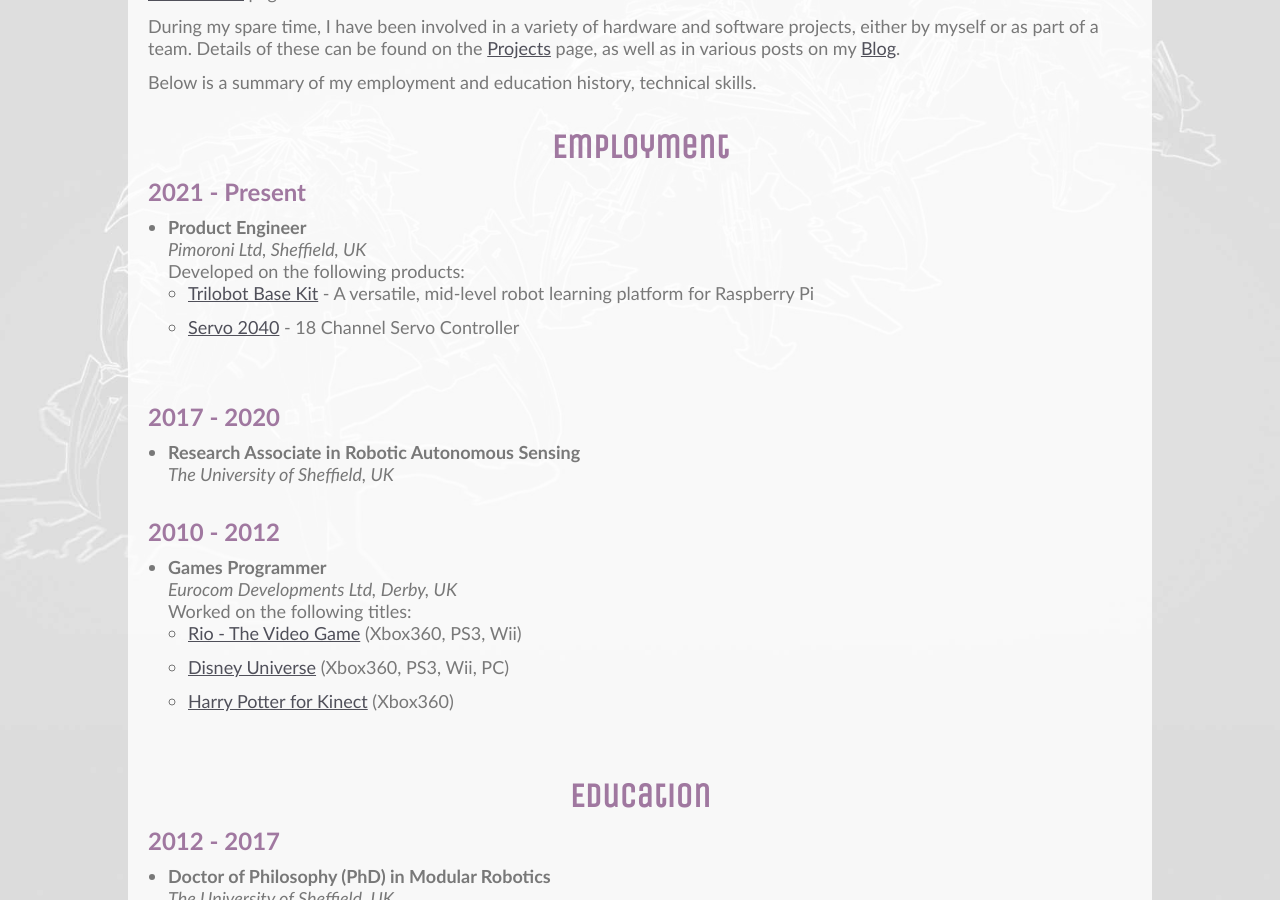
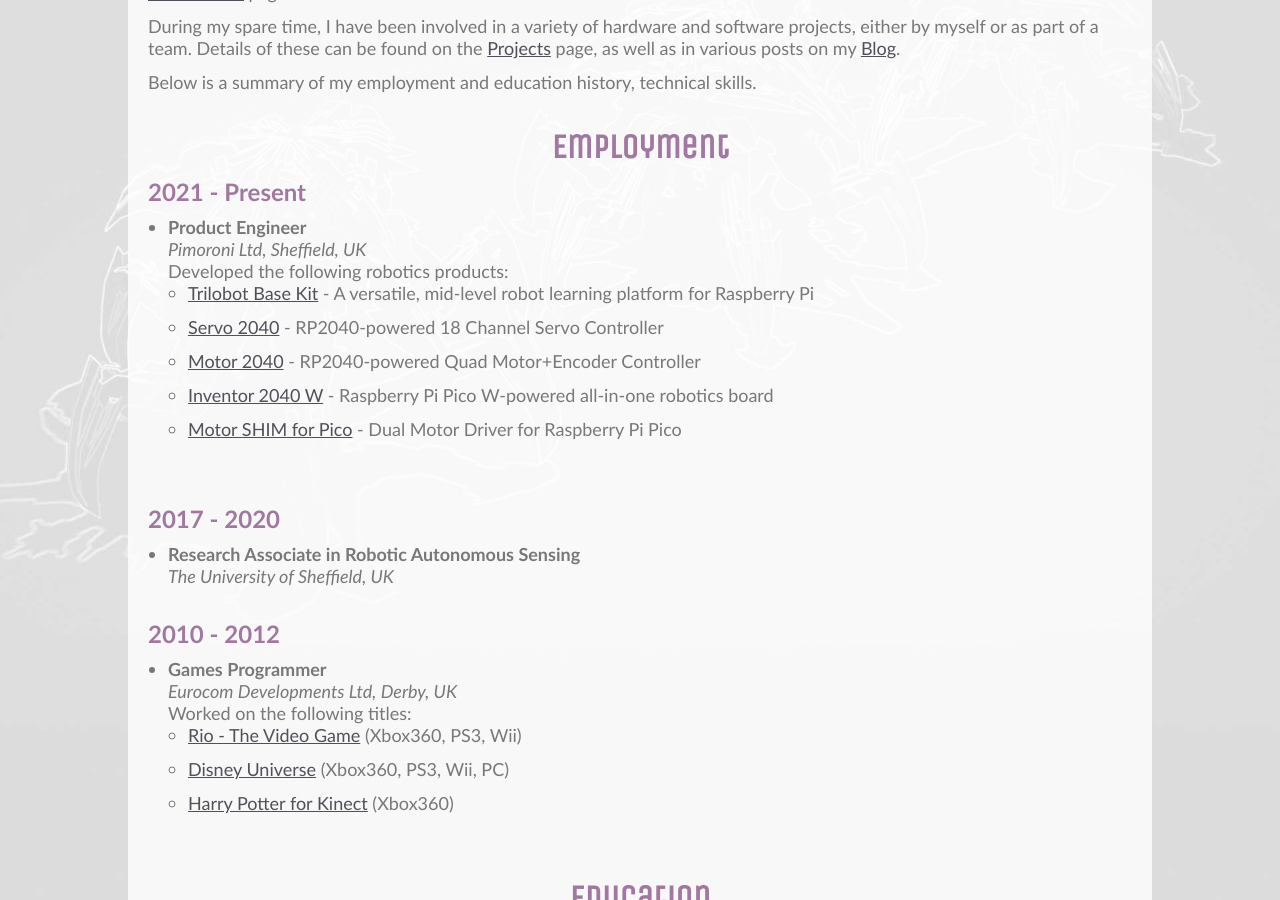
Before and after one commit to christophertmparrott/christophertmparrott.github.io, a Jekyll site: the page built from about.html, in a window 1280 px wide and 900 px high, scrolled down 358 px. Built offline with Jekyll 4.4.1, drawn with Linux system fonts in a browser that asks for light colours; some web fonts are replaced.

Commit message:
Updated products section

```diff
--- a/about.html
+++ b/about.html
@@ -20,10 +20,13 @@ description: About Christopher Parrott
 				<ul>
 					<li><b>Product Engineer</b><br />
 					<i>Pimoroni Ltd, Sheffield, UK</i><br />
-					Developed on the following products:
+					Developed the following robotics products:
 					<ul>
 						<li><a href="https://shop.pimoroni.com/products/trilobot" target="_blank">Trilobot Base Kit</a> - A versatile, mid-level robot learning platform for Raspberry Pi</li>
-						<li><a href="https://shop.pimoroni.com/products/servo-2040?variant=39800591679571" target="_blank">Servo 2040</a> - 18 Channel Servo Controller</i></li>
+						<li><a href="https://shop.pimoroni.com/products/servo-2040" target="_blank">Servo 2040</a> - RP2040-powered 18 Channel Servo Controller</i></li>
+						<li><a href="https://shop.pimoroni.com/products/motor-2040" target="_blank">Motor 2040</a> - RP2040-powered Quad Motor+Encoder Controller</i></li>
+						<li><a href="https://shop.pimoroni.com/products/inventor-2040-w" target="_blank">Inventor 2040 W</a> - Raspberry Pi Pico W-powered all-in-one robotics board</i></li>
+						<li><a href="https://shop.pimoroni.com/products/motor-shim-for-pico" target="_blank">Motor SHIM for Pico</a> - Dual Motor Driver for Raspberry Pi Pico</i></li>
 					</ul></li>
 				</ul>
 
```
